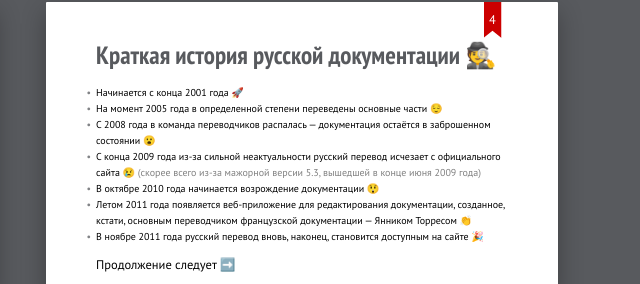
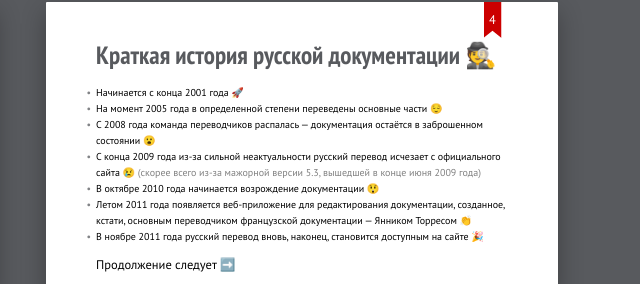
Before and after one commit to lex111/phpdoc-inside-slides, a plain HTML site: page index.html in a window 1280 px wide. Shown: the part 510-794 px from the top of the page, 566-1206 px from the left. Drawn offline with Linux system fonts and the light colour scheme; files whose address does not match are found by name.

Commit message:
Обновление

```diff
--- a/index.html
+++ b/index.html
@@ -86,7 +86,7 @@
         <ul class="long-list">
             <li>Начинается с конца 2001 года 🚀</li>
             <li>На момент 2005 года в определенной степени переведены основные части 😌</li>
-            <li>C 2008 года в команда переводчиков распалась — документация остаётся в
+            <li>C 2008 года команда переводчиков распалась — документация остаётся в
                 заброшенном
                 состоянии 😮</li>
             <li>С конца 2009 года из-за сильной неактуальности русский перевод исчезает с
```
